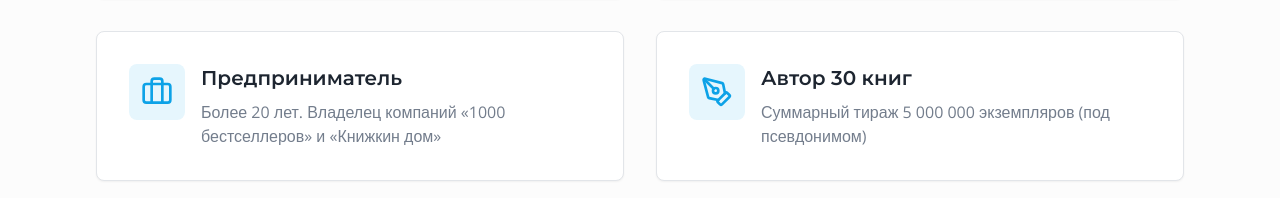
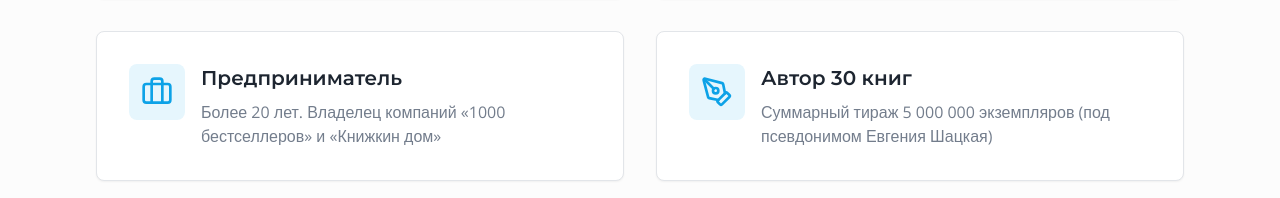
Before and after one commit to pr-poehali-dev/speaker-site-frolova, a React (Vite) app: page / in a window 1280 px wide. Shown: the part 991-1189 px from the top of the page. Built offline with nearby package versions, Linux system fonts and the light colour scheme.

Commit message:
Добавить информацию о Шацкой Евгении

```diff
--- a/src/pages/Index.tsx
+++ b/src/pages/Index.tsx
@@ -111,7 +111,7 @@ const Index = () => {
                 </div>
                 <div>
                   <h3 className="text-xl font-semibold mb-2">Автор 30 книг</h3>
-                  <p className="text-muted-foreground">Суммарный тираж 5 000 000 экземпляров (под псевдонимом)</p>
+                  <p className="text-muted-foreground">Суммарный тираж 5 000 000 экземпляров (под псевдонимом Евгения Шацкая)</p>
                 </div>
               </div>
             </Card>
```
